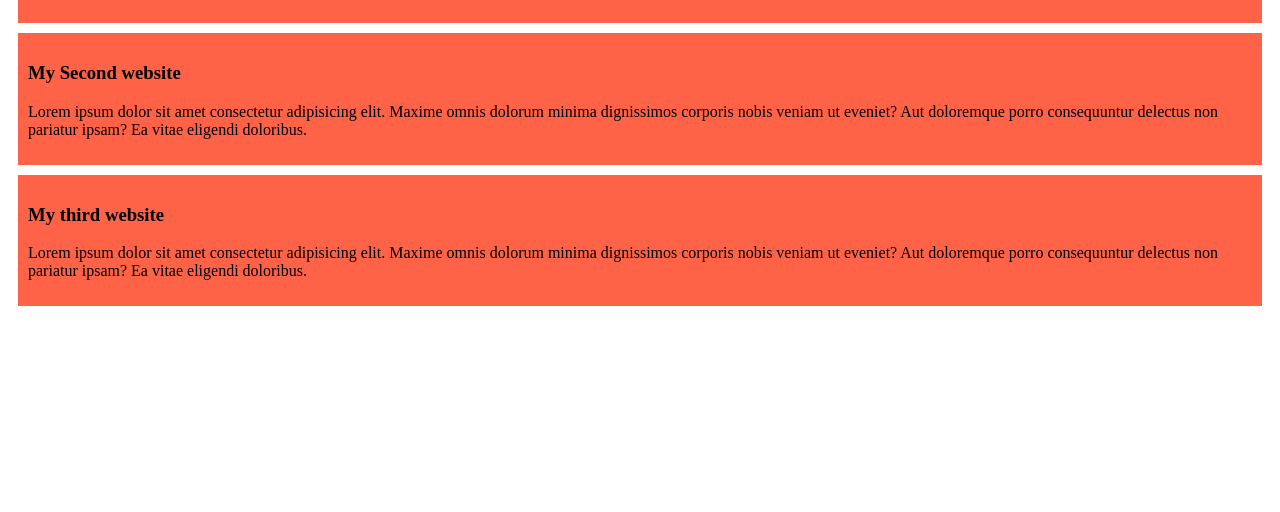
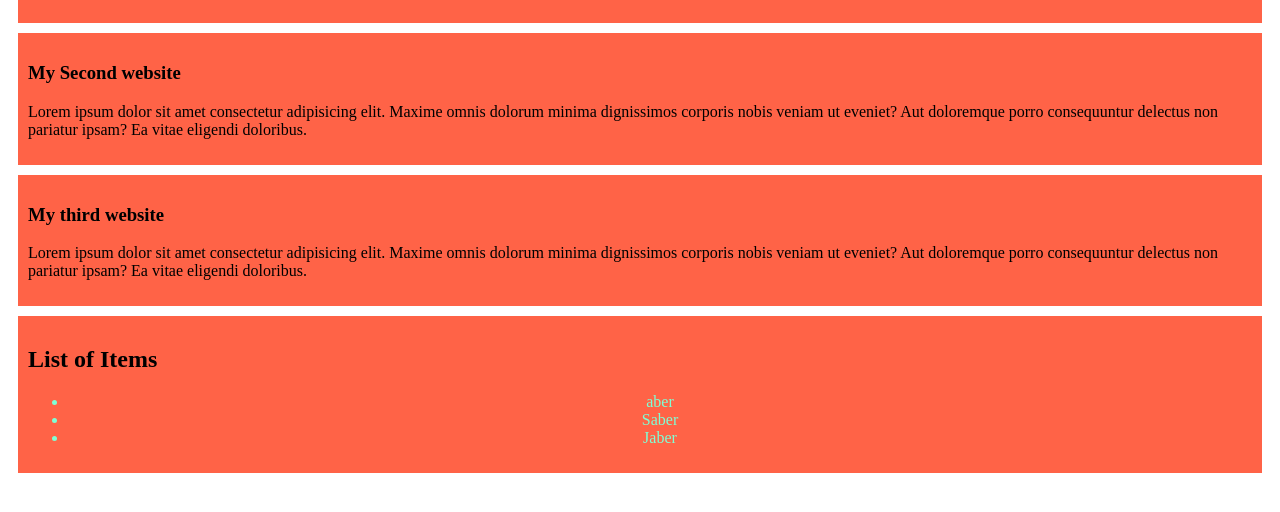
Before and after one commit to Monirul-RS/my-first-website, a plain HTML site: page index.html in a window 1280 px wide. Shown: the part 118-630 px from the top of the page. Drawn offline with Linux system fonts and the light colour scheme.

Commit message:
list commit

```diff
--- a/index.html
+++ b/index.html
@@ -25,5 +25,13 @@
             Lorem ipsum dolor sit amet consectetur adipisicing elit. Maxime omnis dolorum minima dignissimos corporis nobis veniam ut eveniet? Aut doloremque porro consequuntur delectus non pariatur ipsam? Ea vitae eligendi doloribus.
         </p>
     </div>
+    <div>
+        <h2>List of Items</h2>
+        <ul>
+            <li>aber</li>
+            <li>Saber</li>
+            <li>Jaber</li>
+        </ul>
+    </div>
 </body>
 </html>
--- a/styles/blog.css
+++ b/styles/blog.css
@@ -3,3 +3,9 @@ div{
     padding: 10px;
     margin: 10px;
 }
+
+ul{
+    color: aquamarine;
+    text-decoration: dotted;
+    text-align: center;
+}
```
